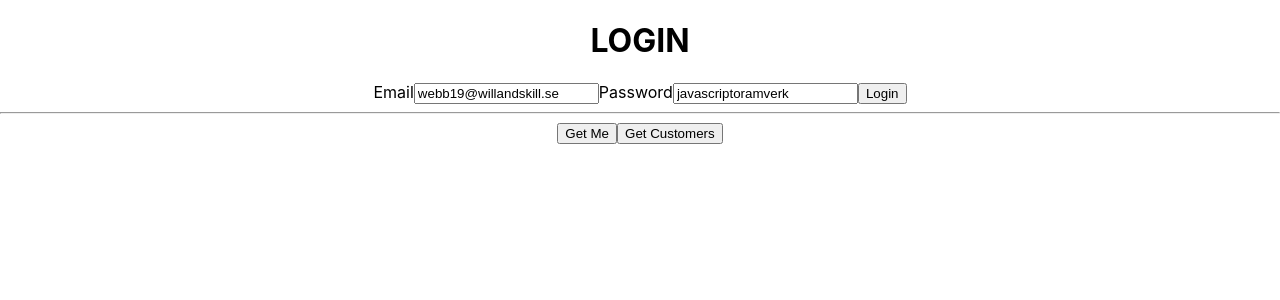
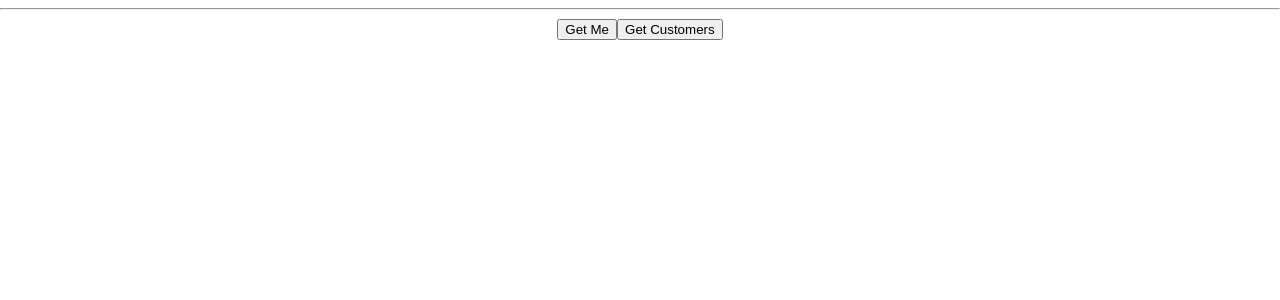
Before and after one commit to somnas/react-individuell-uppgift, a React (Create React App) app: page / in a window 1280 px wide. Shown: the top 300 px of the page. Built offline with nearby package versions, Linux system fonts and the light colour scheme.

Commit message:
move login form to login Route

```diff
--- a/src/App.js
+++ b/src/App.js
@@ -68,7 +68,8 @@ function App() {
 
   return (
     <div className="App">
-      <h1>LOGIN</h1>
+      <Switch>
+        <Route path="/login">
         <form onSubmit={handleOnSubmit}>
           <label>Email</label>
           <input name="email" value={formData.email} onChange={handleOnChange}/>
@@ -76,6 +77,9 @@ function App() {
           <input name="password" value={formData.password} onChange={handleOnChange}/>
           <button type="submit">Login</button>
         </form>
+        </Route>
+      </Switch>
+
       <hr/>
       <button onClick={getMe}>Get Me</button>
       <button onClick={getCustomerList}>Get Customers</button>
```
Also changed, not shown: src/pages/LoginPage.jsx (added, +9 -0 lines), 1 other file (tests, documents, lock files or other folders). Lines whose indentation alone changed are shown as unchanged.
